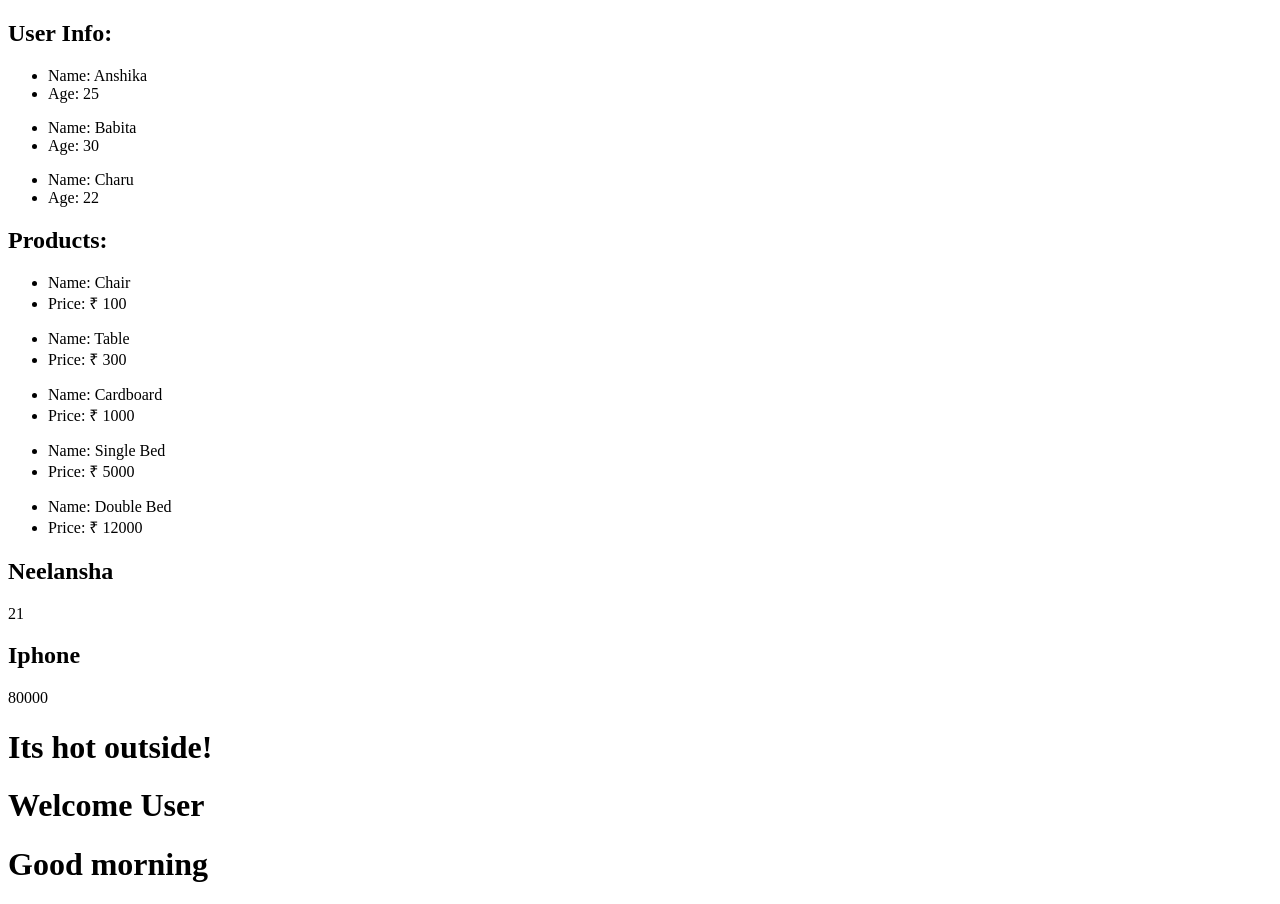
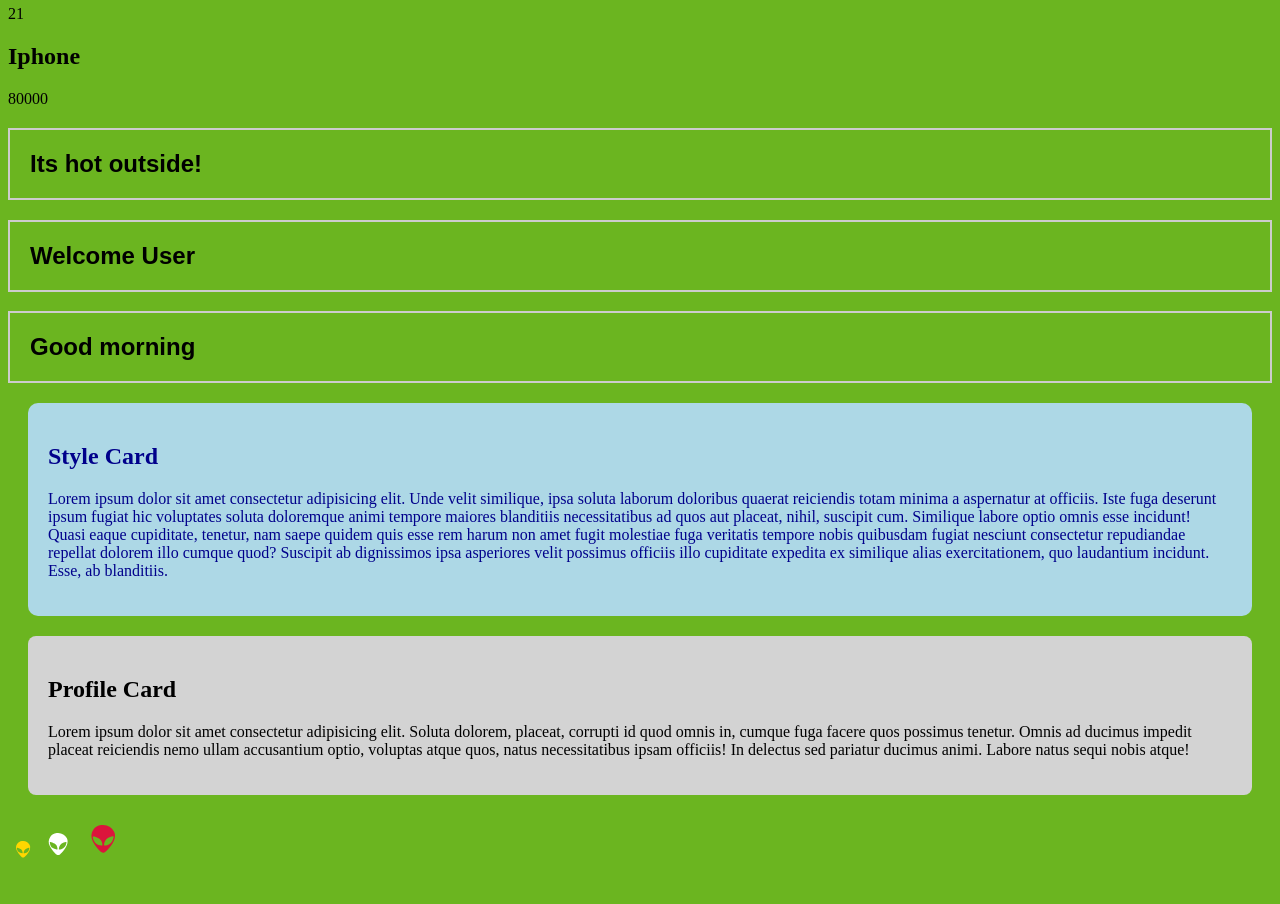
Before and after one commit to NeelanshaAgarwal/reactJs, a React (Vite) app: page / in a window 1280 px wide. Shown: the part 809-1713 px from the top of the page. After the commit the page ends 1678 px from the top, so only its background shows below. Built offline with nearby package versions, Linux system fonts and the light colour scheme.

Commit message:
Add new components: StyleCard, ProfileCard, and IconComponent; update App and styles

```diff
--- a/package.json
+++ b/package.json
@@ -11,7 +11,8 @@
   },
   "dependencies": {
     "react": "^18.3.1",
-    "react-dom": "^18.3.1"
+    "react-dom": "^18.3.1",
+    "react-icons": "^5.4.0"
   },
   "devDependencies": {
     "@eslint/js": "^9.17.0",
--- a/src/App.jsx
+++ b/src/App.jsx
@@ -14,10 +14,13 @@ import Prodct from './props/Prodct'
 import Weather from './conditional rendering/Weather'
 import UserStatus from './conditional rendering/UserStatus'
 import Greetin from './conditional rendering/Greetin'
+import StyleCard from './style/StyleCard'
+import ProfileCard from './style/ProfileCard'
+import IconComponent from './style/IconComponent'
 
 const App = () => {
   return (
-    <div>
+    <section>
       <Greeting />
       <Header />
       <Main />
@@ -33,7 +36,10 @@ const App = () => {
       <Weather />
       <UserStatus loggedIn = {true} isAdmin = {false}/>
       <Greetin timeOfDay = "morning" />
-    </div>
+      <StyleCard />
+      <ProfileCard />
+      <IconComponent />
+    </section>
   )
 }
 
--- /dev/null
+++ b/src/index.css
@@ -0,0 +1,19 @@
+* {
+    padding: 10;
+    margin: 10;
+    box-sizing: border-box;
+}
+
+body {
+    background: rgb(107,181,32);
+    display: flex;
+    justify-content: center;
+    align-items: center;
+    height: 100vh;
+}
+
+h1{
+    font-family:  sans-serif;
+    border: 2px solid #ccc;
+    padding:  20px;
+}
--- a/src/main.jsx
+++ b/src/main.jsx
@@ -1,5 +1,6 @@
 import { StrictMode } from 'react'
 import { createRoot } from 'react-dom/client'
+import "./index.css"
 import App from './App.jsx'
 
 createRoot(document.getElementById('root')).render(
--- /dev/null
+++ b/src/style/IconComponent.jsx
@@ -0,0 +1,14 @@
+import React from 'react'
+import { WiAlien } from "react-icons/wi";
+
+const IconComponent = () => {
+  return (
+    <div>
+      <WiAlien size={30} style={{color: 'gold'}}/>
+      <WiAlien size={40} style={{color: 'white'}}/>
+      <WiAlien size={50} style={{color: 'crimson'}}/>
+    </div>
+  )
+}
+
+export default IconComponent
--- /dev/null
+++ b/src/style/ProfileCard.jsx
@@ -0,0 +1,18 @@
+import React from 'react'
+
+const ProfileCard = () => {
+  return (
+    <div style={{
+      backgroundColor: 'lightgray',
+      padding: '20px',
+      margin: '20px' ,
+      borderRadius: '8px',
+      color: 'black'
+    }}>
+      <h2>Profile Card</h2>
+      <p>Lorem ipsum dolor sit amet consectetur adipisicing elit. Soluta dolorem, placeat, corrupti id quod omnis in, cumque fuga facere quos possimus tenetur. Omnis ad ducimus impedit placeat reiciendis nemo ullam accusantium optio, voluptas atque quos, natus necessitatibus ipsam officiis! In delectus sed pariatur ducimus animi. Labore natus sequi nobis atque!</p>
+    </div>
+  )
+}
+
+export default ProfileCard
--- /dev/null
+++ b/src/style/StyleCard.jsx
@@ -0,0 +1,18 @@
+import React from 'react'
+
+const StyleCard = () => {
+  return (
+    <div style={{
+      backgroundColor: 'lightblue',
+      padding: '20px',
+      margin: '20px' ,
+      borderRadius: '10px',
+      color: 'darkblue'
+      }}>
+        <h2>Style Card</h2>
+        <p>Lorem ipsum dolor sit amet consectetur adipisicing elit. Unde velit similique, ipsa soluta laborum doloribus quaerat reiciendis totam minima a aspernatur at officiis. Iste fuga deserunt ipsum fugiat hic voluptates soluta doloremque animi tempore maiores blanditiis necessitatibus ad quos aut placeat, nihil, suscipit cum. Similique labore optio omnis esse incidunt! Quasi eaque cupiditate, tenetur, nam saepe quidem quis esse rem harum non amet fugit molestiae fuga veritatis tempore nobis quibusdam fugiat nesciunt consectetur repudiandae repellat dolorem illo cumque quod? Suscipit ab dignissimos ipsa asperiores velit possimus officiis illo cupiditate expedita ex similique alias exercitationem, quo laudantium incidunt. Esse, ab blanditiis.</p>
+    </div>
+  )
+}
+
+export default StyleCard
```
Also changed, not shown: 1 other file (tests, documents, lock files or other folders).
